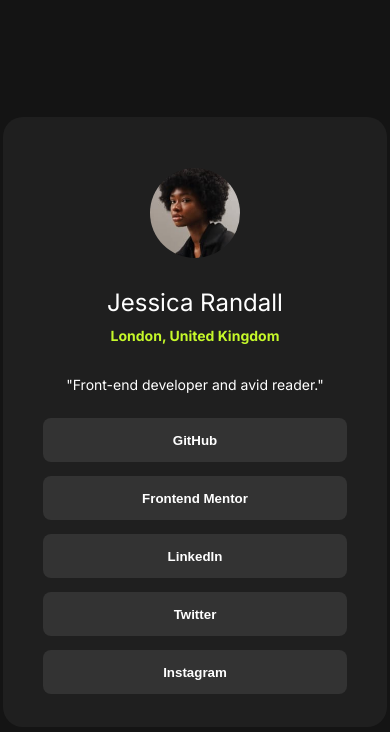
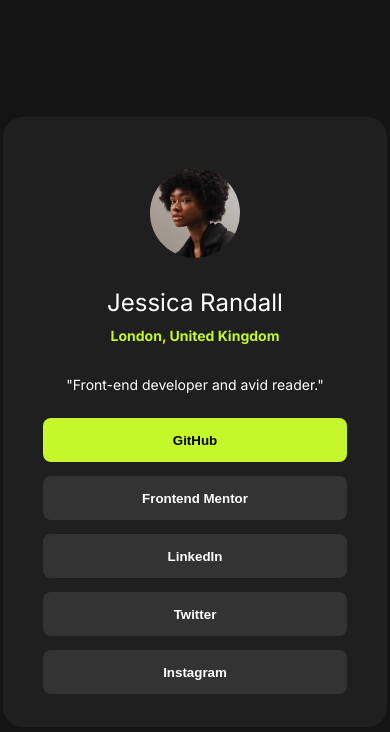
Before and after one commit to tortiman/social-links-profile-main, a plain HTML site: page index.html in a window 390 px wide. In both pictures the pointer is over the input "GitHub". Drawn offline with Linux system fonts and the light colour scheme.

Commit message:
Active states and responsive
Introduction to css active states and responsive

```diff
--- a/styles/styles.css
+++ b/styles/styles.css
@@ -83,4 +83,16 @@ input{
     color: var(--white);
     font-weight: 600;
     border-radius: 8px;
+    cursor: pointer;
 }
+
+input:hover{
+    background-color: var(--green);
+    color: black;
+}
+
+@media (max-width:800px){
+    .main{
+        width: 434px;
+    }
+}
```
